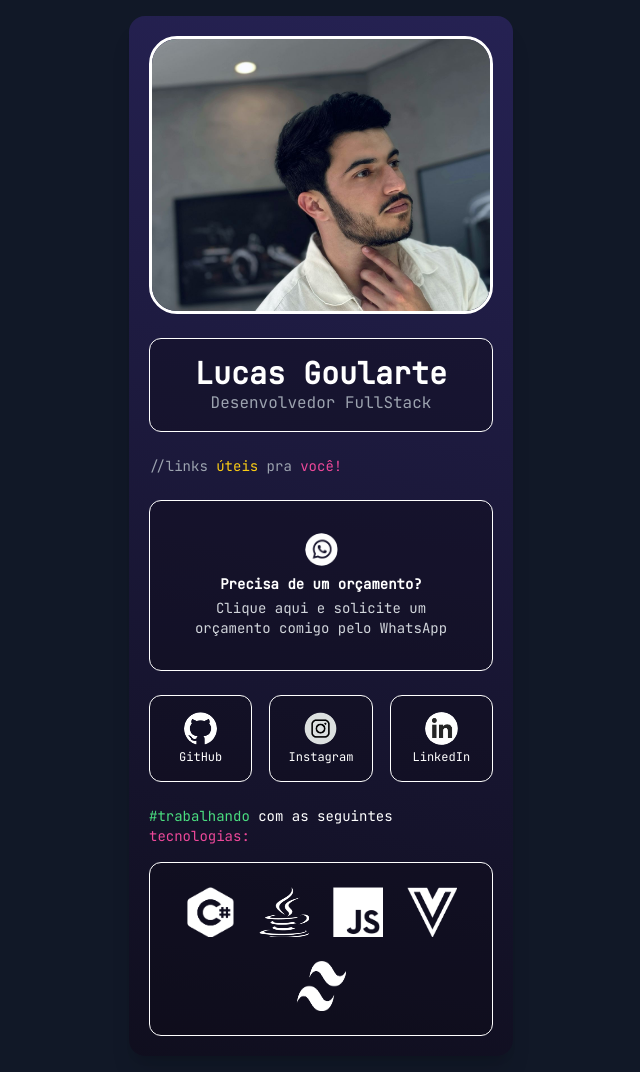
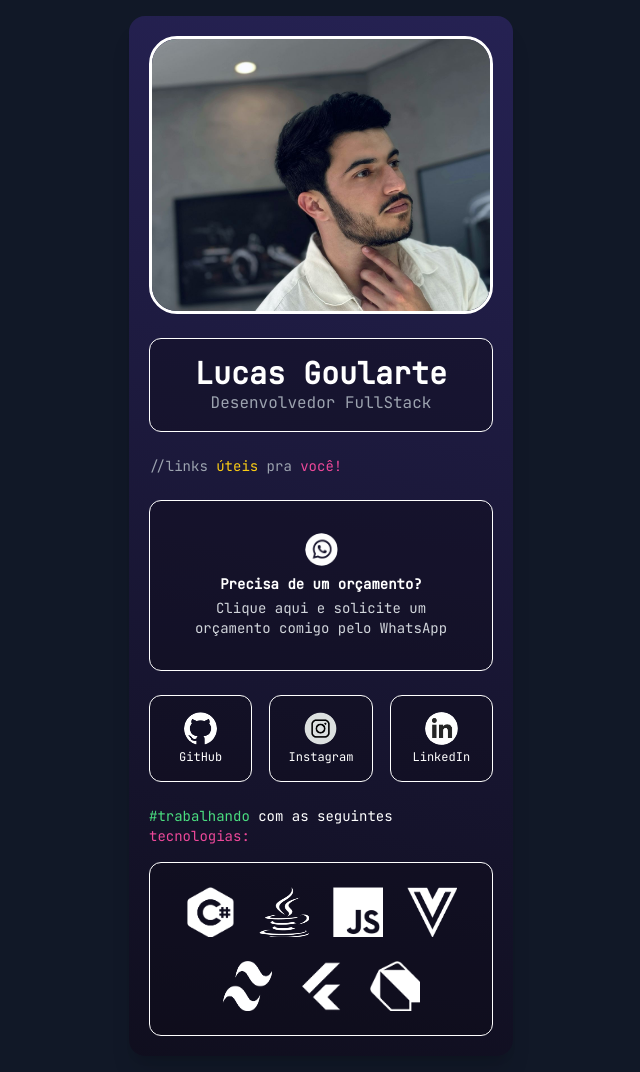
Before and after one commit to GoularteLB/Link-Bio, a plain HTML site: page index.html in a window 1280 px wide. Shown: the whole page, without its empty margins (319-959 px from the left). Drawn offline with nearby package versions, Linux system fonts and the light colour scheme.

Commit message:
feat: add Flutter and Dart icons to skills section

```diff
--- a/index.html
+++ b/index.html
@@ -72,8 +72,14 @@ class="w-[390px] h-[278px] mx-auto rounded-[28px] border-[3px] border-white obje
               <img src="images/Vector-2.png" class="w-[50px] h-[50px]" alt="Vue" />
             </a>
             <a href="https://tailwindcss.com/docs" target="_blank">
-              <img src="images/Vector-3.png" class="w-[50px] h-[50px]" alt="Tailwind" />
+              <img src="images/Vector-3.png" class="w-[50px] h-[50px]" alt="Tailwind"/>
             </a>
+            <a href="https://docs.flutter.dev" target="_blank">
+                <img src="images/flutter.png" class="w-[50px] h-[50px]" alt="Flutter"/>
+              </a>
+            <a href="https://dart.dev/guides" target="_blank">
+                <img src="images/dart.png" class="w-[50px] h-[50px]" alt="Dart"/>
+              </a>
           </div>
         </div>
       </div>
```
Also changed, not shown: images/dart.png (added), images/flutter.png (added).
